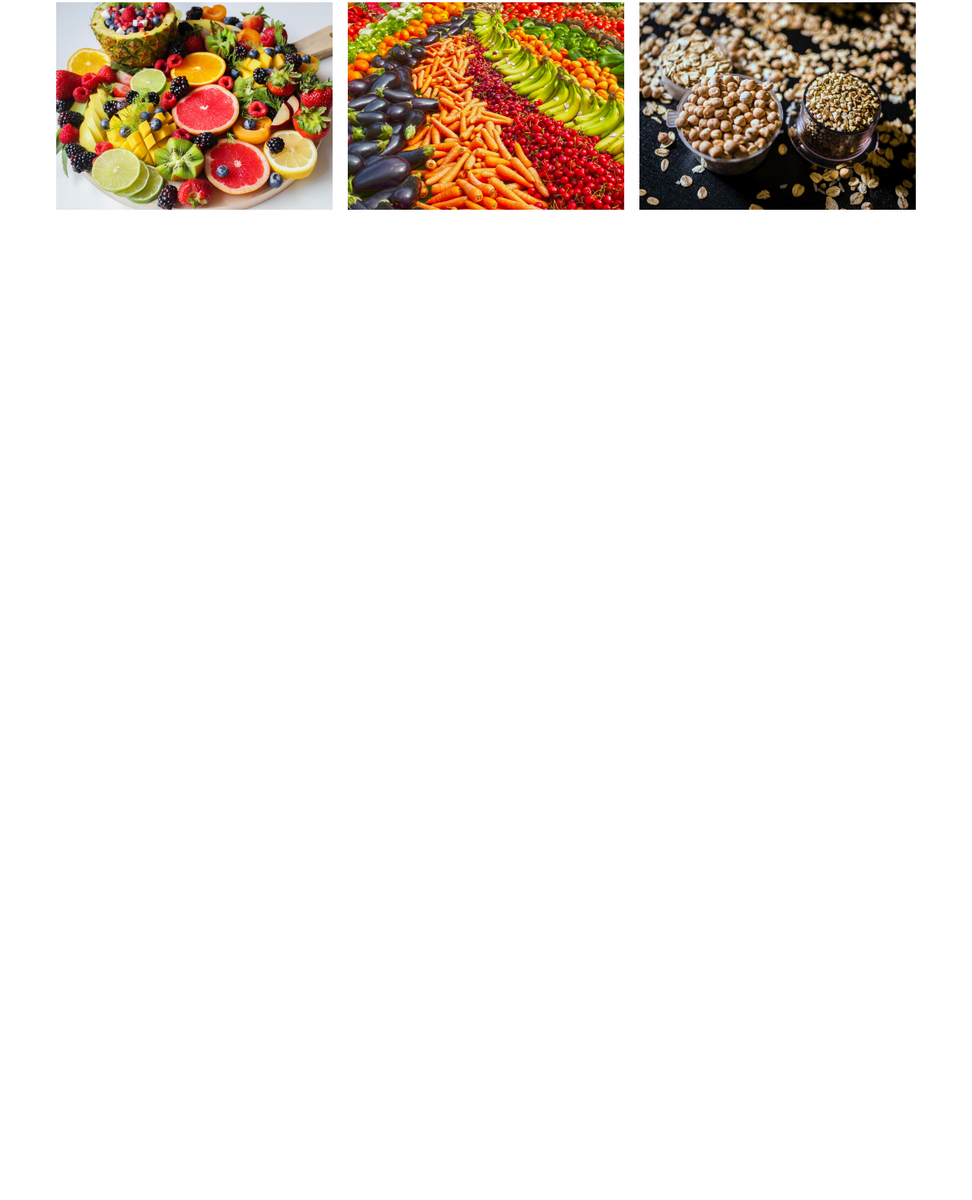
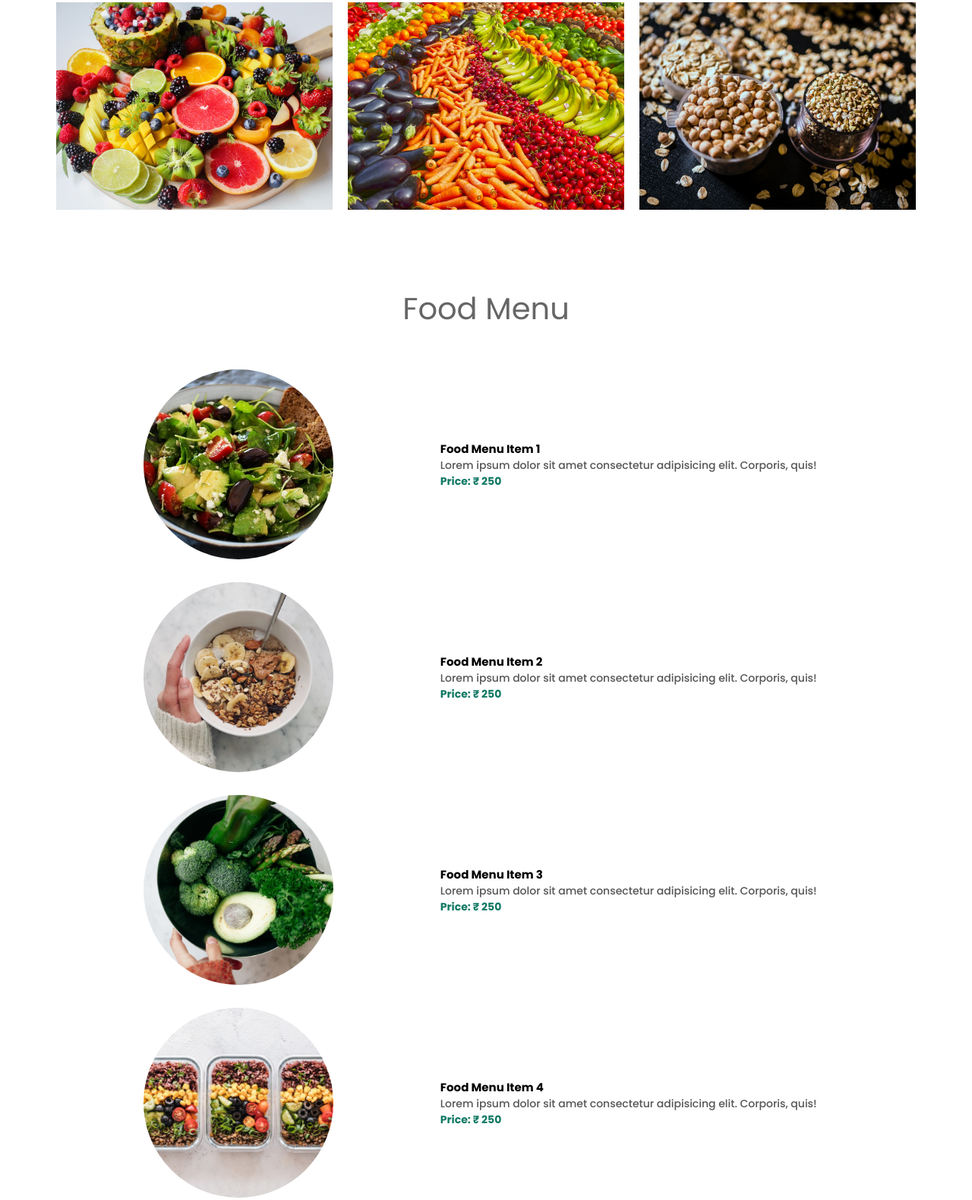
Before and after one commit to ashfaque-qureshi/HTML-CSS-Projects, a plain HTML site: page Restaurant Website/index.html in a window 1280 px wide. Shown: the part 1092-2671 px from the top of the page at 76% size. Before the commit the page ends 1468 px from the top, so only its background shows below. Drawn offline with Linux system fonts and the light colour scheme.

Commit message:
Food Menu Done

```diff
--- a/Restaurant Website/index.html
+++ b/Restaurant Website/index.html
@@ -84,5 +84,75 @@
             </div>
         </div>
     </section>
+
+    <section id="food-menu">
+        <h2 class="food-menu-heading">
+            Food Menu
+        </h2>
+        <div class="food-menu-container container">
+            <div class="food-menu-item">
+                <div class="food-images">
+                    <img src="img/food-menu1.jpg" alt="">
+                </div>
+                <div class="food-description">
+                    <h2 class="food-title">Food Menu Item 1</h2>
+                    <p>Lorem ipsum dolor sit amet consectetur adipisicing elit. Corporis, quis!</p>
+                    <p class="food-price">Price: &#8377; 250</p>
+                </div>
+            </div>
+            <div class="food-menu-item">
+                <div class="food-images">
+                    <img src="img/food-menu2.jpg" alt="">
+                </div>
+                <div class="food-description">
+                    <h2 class="food-title">Food Menu Item 2</h2>
+                    <p>Lorem ipsum dolor sit amet consectetur adipisicing elit. Corporis, quis!</p>
+                    <p class="food-price">Price: &#8377; 250</p>
+                </div>
+            </div>
+            <div class="food-menu-item">
+                <div class="food-images">
+                    <img src="img/food-menu3.jpg" alt="">
+                </div>
+                <div class="food-description">
+                    <h2 class="food-title">Food Menu Item 3</h2>
+                    <p>Lorem ipsum dolor sit amet consectetur adipisicing elit. Corporis, quis!</p>
+                    <p class="food-price">Price: &#8377; 250</p>
+                </div>
+            </div>
+            <div class="food-menu-item">
+                <div class="food-images">
+                    <img src="img/food-menu4.jpg" alt="">
+                </div>
+                <div class="food-description">
+                    <h2 class="food-title">Food Menu Item 4</h2>
+                    <p>Lorem ipsum dolor sit amet consectetur adipisicing elit. Corporis, quis!</p>
+                    <p class="food-price">Price: &#8377; 250</p>
+                </div>
+            </div>
+            <div class="food-menu-item">
+                <div class="food-images">
+                    <img src="img/food-menu5.jpg" alt="">
+                </div>
+                <div class="food-description">
+                    <h2 class="food-title">Food Menu Item 5</h2>
+                    <p>Lorem ipsum dolor sit amet consectetur adipisicing elit. Corporis, quis!</p>
+                    <p class="food-price">Price: &#8377; 250</p>
+                </div>
+
+            </div>
+            <div class="food-menu-item">
+                <div class="food-images">
+                    <img src="img/food-menu6.jpg" alt="">
+                </div>
+                <div class="food-description">
+                    <h2 class="food-title">Food Menu Item 6</h2>
+                    <p>Lorem ipsum dolor sit amet consectetur adipisicing elit. Corporis, quis!</p>
+                    <p class="food-price">Price: &#8377; 250</p>
+                </div>
+
+            </div>
+        </div>
+    </section>
 </body>
 </html>
--- a/Restaurant Website/style.css
+++ b/Restaurant Website/style.css
@@ -238,3 +238,49 @@ body{
     opacity: 1;
     top: 40%;
 }
+
+/* ################################ Food Menu ################################## */
+.food-menu-heading{
+    font-size: 4rem;
+    text-align: center;
+    font-weight: 400;
+    color: #666;
+}
+.food-menu-container{
+    display: flex;
+    flex-wrap: wrap;
+    padding: 50px 0 30px 0;
+}
+.food-menu-container img{
+    display: block;
+    width: 250px;
+    height: 250px;
+    border-radius: 50%;
+    /* object-fit: cover; */
+    object-fit: cover;
+    object-position: center;
+
+}
+.food-menu-item{
+    display: flex;
+    flex: 1 1 600px;
+    justify-content: space-evenly;
+    margin-bottom: 3rem;
+}
+.food-description{
+    margin: auto 1.5rem;
+}
+.font-title{
+    font-size: 2.2rem;
+    font-weight: 400;
+    color: #444;
+}
+.food-description p{
+    font-size: 1.4rem;
+    color: #555;
+    font-weight: 500;
+}
+.food-description .food-price{
+    color: #117964;
+    font-weight: 700;
+}
```
